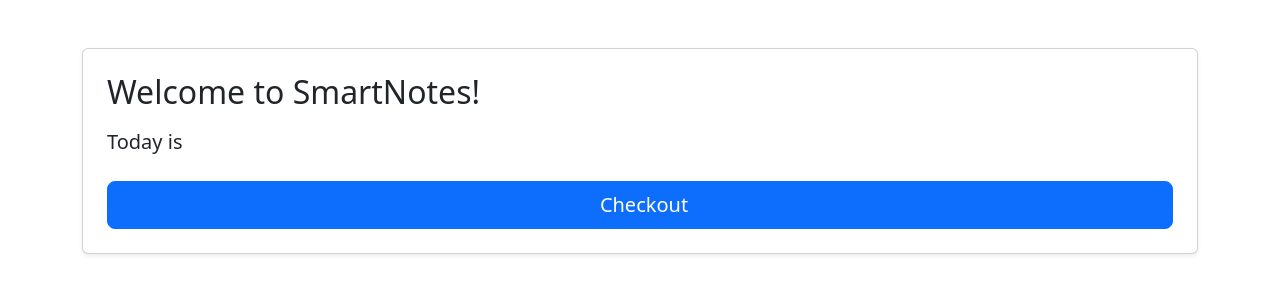
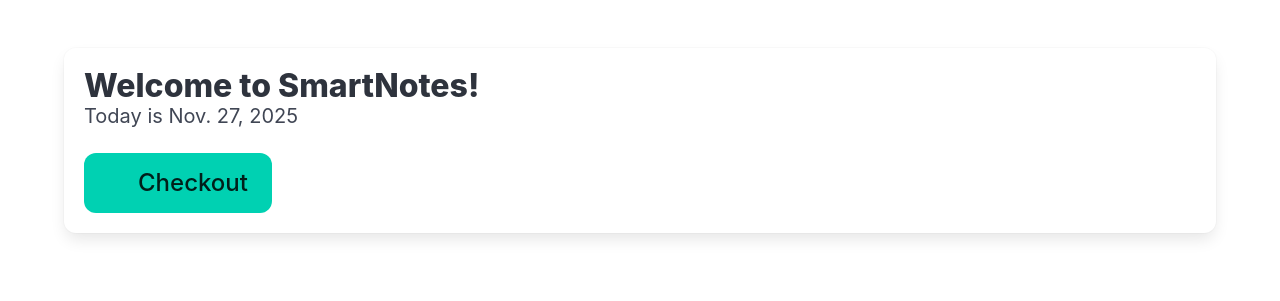
Before and after one commit to PrashantSBasnet/L5_WAT, a Django app: page /home/ in a window 1280 px wide. Shown: the top 301 px of the page. Run offline with Django 5.2, Linux system fonts and the light colour scheme.

Commit message:
feat: form validation and bulma instead of bootstrap

```diff
--- a/django/home/templates/home/welcome.html
+++ b/django/home/templates/home/welcome.html
@@ -2,16 +2,18 @@
 
 {% block content %}
 
-<div class="py-5">
+<div class="section">
   <div class="container">
-    <div class="card p-4 shadow-sm">
-      <h1 class="h2 mb-3">Welcome to SmartNotes!</h1>
-      <p class="lead mb-4">Today is {{ today }}</p>
+    <div class="box">
+      <h1 class="title is-3">Welcome to SmartNotes!</h1>
+      <p class="subtitle is-5">Today is {{ today }}</p>
 
-      <!-- Checkout button using Bootstrap -->
-      <a href="/checkout/" class="btn btn-primary btn-lg">
-        <i class="fas fa-shopping-cart me-2"></i>
-        Checkout
+      <!-- Checkout button using Bulma -->
+      <a href="/checkout/" class="button is-primary is-large">
+        <span class="icon">
+          <i class="fas fa-shopping-cart"></i>
+        </span>
+        <span>Checkout</span>
       </a>
     </div>
   </div>
--- a/django/home/views.py
+++ b/django/home/views.py
@@ -9,6 +9,11 @@ from django.views.generic import TemplateView
 class HomeView(TemplateView):
     template_name = "home/welcome.html"
 
+    def get_context_data(self, **kwargs):
+        context = super().get_context_data(**kwargs)
+        context["today"] = datetime.date.today()
+        return context
+
 
 class AuthorizedView(LoginRequiredMixin, TemplateView):
     template_name = "home/authorized.html"
--- a/django/notes/templates/notes_form.html
+++ b/django/notes/templates/notes_form.html
@@ -3,6 +3,6 @@
 
 <form action ="{% url 'notes.new' %}" method = 'POST'>{% csrf_token %}
     {{form}}
-    <button type = 'submit' class="btn btn-primary my-5">Submit</button>
+    <button class="button is-primary" type="submit">Submit</button>
 </form>
 {% endblock %}
--- a/django/notes/views.py
+++ b/django/notes/views.py
@@ -1,12 +1,13 @@
 from django.views.generic import CreateView,ListView, DetailView
 
+from .forms import NotesForm
 from .models import Notes
 
 class NotesCreateView(CreateView):
     model = Notes
-    fields = ["title","text"]
     template_name = "notes_form.html"
-    success_url = '/smart/notes/'
+    success_url = '/smart/notes'
+    form_class = NotesForm
 
 class NotesListView(ListView):
     model = Notes
--- a/django/static/template/base.html
+++ b/django/static/template/base.html
@@ -4,10 +4,10 @@
     <!-- Custom CC -->
     <link rel="stylesheet" type="text/css" href="{% static 'css/style.css' %}">
 
-    <!-- Bulma -->
-<!--    <link rel="stylesheet" href="https://cdnjs.cloudflare.com/ajax/libs/bulma/1.0.4/css/bulma.min.css" integrity="sha512-yh2RE0wZCVZeysGiqTwDTO/dKelCbS9bP2L94UvOFtl/FKXcNAje3Y2oBg/ZMZ3LS1sicYk4dYVGtDex75fvvA==" crossorigin="anonymous" referrerpolicy="no-referrer" />-->
-     <!-- Bootstrap CSS -->
-    <link href="https://cdn.jsdelivr.net/npm/bootstrap@5.3.3/dist/css/bootstrap.min.css" rel="stylesheet">
+<!--     Bulma -->
+    <link rel="stylesheet" href="https://cdnjs.cloudflare.com/ajax/libs/bulma/1.0.4/css/bulma.min.css" integrity="sha512-yh2RE0wZCVZeysGiqTwDTO/dKelCbS9bP2L94UvOFtl/FKXcNAje3Y2oBg/ZMZ3LS1sicYk4dYVGtDex75fvvA==" crossorigin="anonymous" referrerpolicy="no-referrer" />
+<!--     &lt;!&ndash; Bootstrap CSS &ndash;&gt;-->
+<!--    <link href="https://cdn.jsdelivr.net/npm/bootstrap@5.3.3/dist/css/bootstrap.min.css" rel="stylesheet">-->
 </head>
 <body>
     {% block content %}
```
Also changed, not shown: django/notes/forms.py (added, +18 -0 lines), django/notes/templates/notes_list.html (+8 -8 lines).
